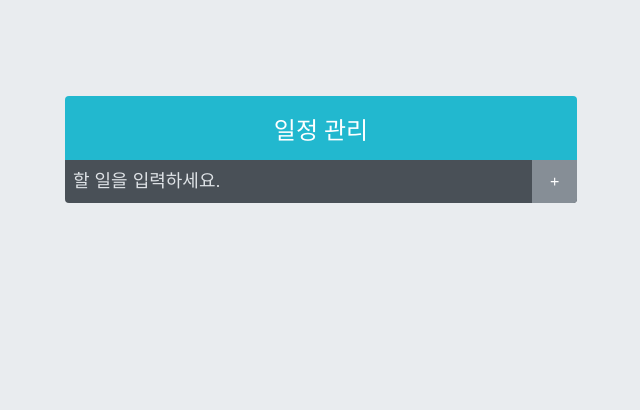
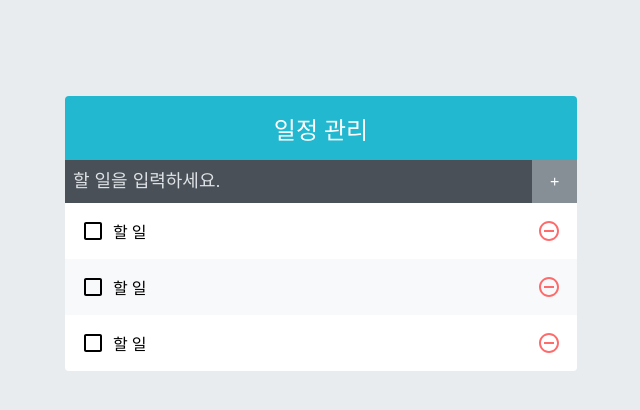
Before and after one commit to oreb88/react-todo-app, a React (Create React App) app: page / in a window 1280 px wide. Shown: the top 410 px of the page, without its empty margins (319-959 px from the left). Built offline with nearby package versions, Linux system fonts and the light colour scheme.

Commit message:
todo-app 1. TodoList 2. TodoListItem

```diff
--- a/src/App.js
+++ b/src/App.js
@@ -1,11 +1,13 @@
 import './App.css';
 import TodoTemplate from './components/TodoTemplate';
 import TodoInsert from './components/TodoInsert';
+import TodoList from './components/TodoList';
 
 function App() {
   return (
     <TodoTemplate>
       <TodoInsert />
+      <TodoList />
     </TodoTemplate>
   );
 }
--- /dev/null
+++ b/src/components/TodoList.js
@@ -0,0 +1,14 @@
+import './TodoList.scss';
+import TodoListItem from './TodoListItem';
+
+const TodoList = () => {
+  return (
+    <div color="TodoList">
+      <TodoListItem />
+      <TodoListItem />
+      <TodoListItem />
+    </div>
+  );
+};
+
+export default TodoList;
--- /dev/null
+++ b/src/components/TodoList.scss
@@ -0,0 +1,5 @@
+.TodoList {
+  min-height: 320px;
+  max-height: 513px;
+  overflow-y: auto;
+}
--- /dev/null
+++ b/src/components/TodoListItem.js
@@ -0,0 +1,18 @@
+import { MdCheckBoxOutlineBlank, MdRemoveCircleOutline } from 'react-icons/md';
+import './TodoListItem.scss';
+
+const TodoListItem = () => {
+  return (
+    <div className="TodoListItem">
+      <div className="checkbox">
+        <MdCheckBoxOutlineBlank />
+        <div className="text">할 일</div>
+      </div>
+      <div className="remove">
+        <MdRemoveCircleOutline />
+      </div>
+    </div>
+  );
+};
+
+export default TodoListItem;
--- /dev/null
+++ b/src/components/TodoListItem.scss
@@ -0,0 +1,57 @@
+.TodoListItem {
+  padding: 1rem;
+  display: flex;
+  align-items: center;
+
+  &:nth-child(even) {
+    background: #f8f9fa;
+  }
+
+  .checkbox {
+    cursor: pointer;
+    flex: 1;
+    display: flex;
+    align-items: center;
+
+    svg {
+      //아이콘
+      font-size: 1.5rem;
+    }
+
+    .text {
+      margin-left: 0.5rem;
+      flex: 1;
+    }
+
+    //체크되었을때 보여줄 스타일
+    &.checked {
+      svg {
+        color: #22b8cf;
+      }
+
+      .text {
+        color: #adb5bd;
+        text-decoration: line-through;
+      }
+    }
+  }
+
+  .remove {
+    display: flex;
+    align-items: center;
+    font-size: 1.5rem;
+    color: #ff6b6b;
+    cursor: pointer;
+
+    &:hover {
+      color: #ff8787;
+    }
+
+    & + & {
+      //엘리멘트 사이사이에 테두리 넣어줌
+      border-top: 1px solid #dee2e6;
+    }
+
+  }
+
+}
```
